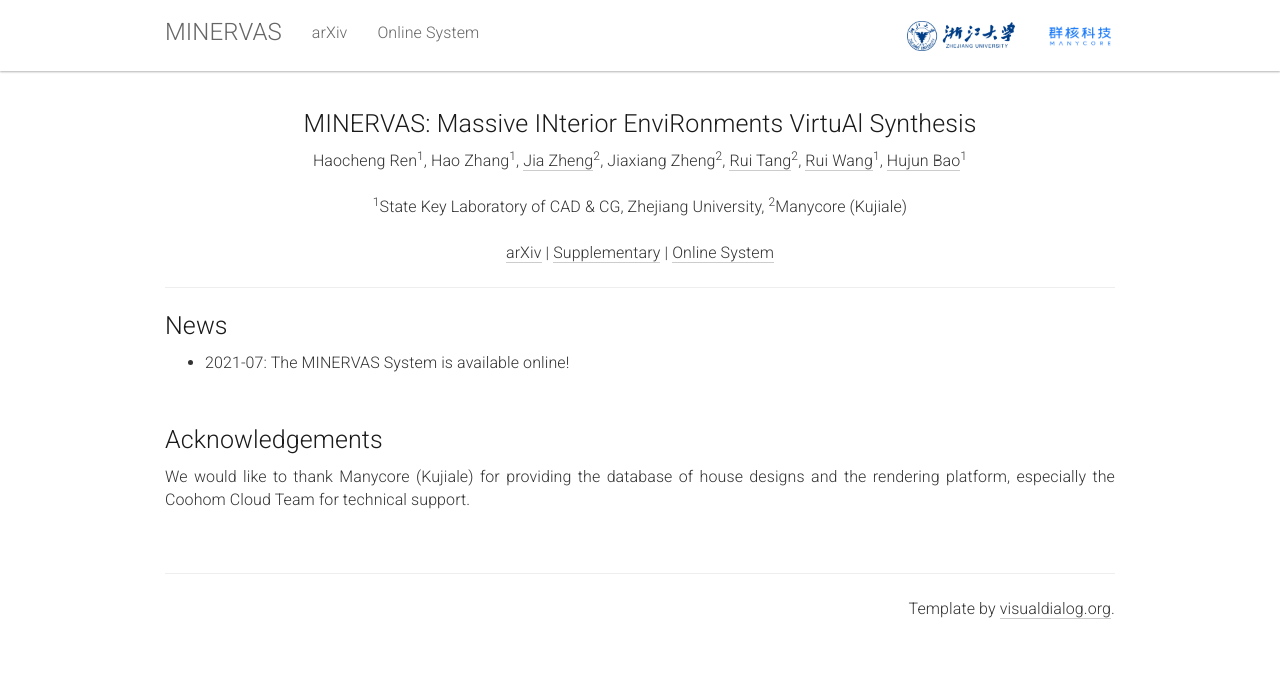
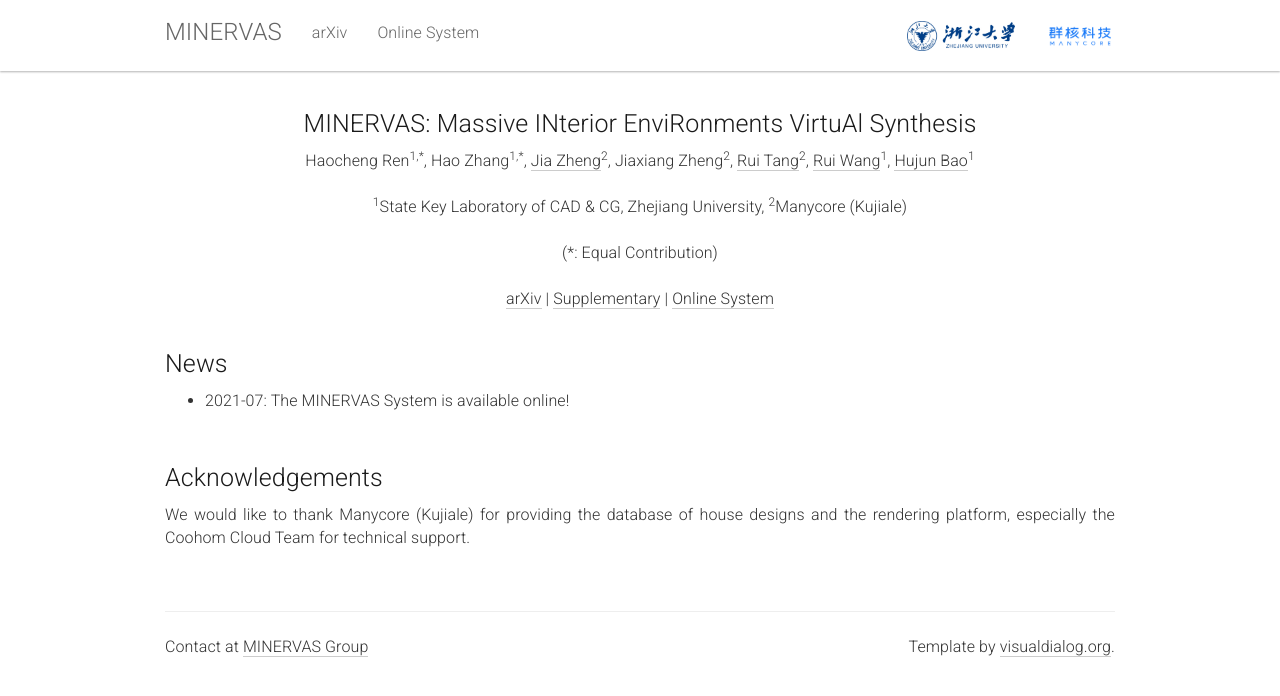
Before and after one commit to coohom/MINERVAS, a Jekyll site: the page built from _pages/home.md, in a window 1280 px wide. Shown: the top 696 px of the page. Built offline with Jekyll 4.4.1, drawn with Linux system fonts in a browser that asks for light colours.

Commit message:
:zap: add email address

```diff
--- a/_config.yml
+++ b/_config.yml
@@ -1,4 +1,5 @@
 title: MINERVAS Massive INterior EnviRonments VirtuAl Synthesis
+email: minervas@qunhemail.com
 description: Website for MINERVAS
 baseurl: "/MINERVAS" # the subpath of your site, e.g. /blog
 
--- a/_includes/footer.html
+++ b/_includes/footer.html
@@ -2,7 +2,7 @@
   <div class="container">
     <div class="row">
       <div class="col-sm-6">
-        <p class="social"></p>
+        Contact at <a href="mailto:minervas@qunhemail.com" class="email" data-animate-hover="shake" data-animate="fadeInUp">MINERVAS Group<i class="fa fa-envelope"></i></a>
       </div>
 
       <div class="col-sm-6">
--- a/_pages/home.md
+++ b/_pages/home.md
@@ -11,8 +11,8 @@ permalink: /
   <div class="col-xs-12">
     <center><h2>MINERVAS: Massive INterior EnviRonments VirtuAl Synthesis</h2></center>
     <center>
-      Haocheng Ren<sup>1</sup>,
-      Hao Zhang<sup>1</sup>,
+      Haocheng Ren<sup>1,*</sup>,
+      Hao Zhang<sup>1,*</sup>,
       <a href="https://bertjiazheng.github.io/">Jia Zheng</a><sup>2</sup>,
       Jiaxiang Zheng<sup>2</sup>,
       <a href="http://scholar.google.com/citations?user=dwvfKSkAAAAJ&hl=en">Rui Tang</a><sup>2</sup>,
@@ -26,21 +26,14 @@ permalink: /
     </center>
     <br>
     <center>
+      (*: Equal Contribution)
+    </center>
+    <br>
+    <center>
       <a href='https://arxiv.org/abs/'>arXiv</a> | <a href='TODO'>Supplementary</a> | <a href='https://www.kujiale.com/coohomcloud/minervas'>Online System</a>
     </center>
   </div>
-</div>
-
-<hr>
-
-<!-- <div class="row">
-  <div class="col-md-12">
-    <img src="{{ "/static/img/system.png" | prepend:site.baseurl }}">
-    <p>
-      <center><iframe width="980" height="500" src="TODO" frameborder="0" allow="accelerometer; autoplay; encrypted-media; gyroscope; picture-in-picture" allowfullscreen></iframe></center>
-    </p>
-  </div>
-</div><br> -->
+</div><br>
 
 <div class="row" id="news">
   <div class="col-xs-12">
```
Also changed, not shown: 1 other file.
